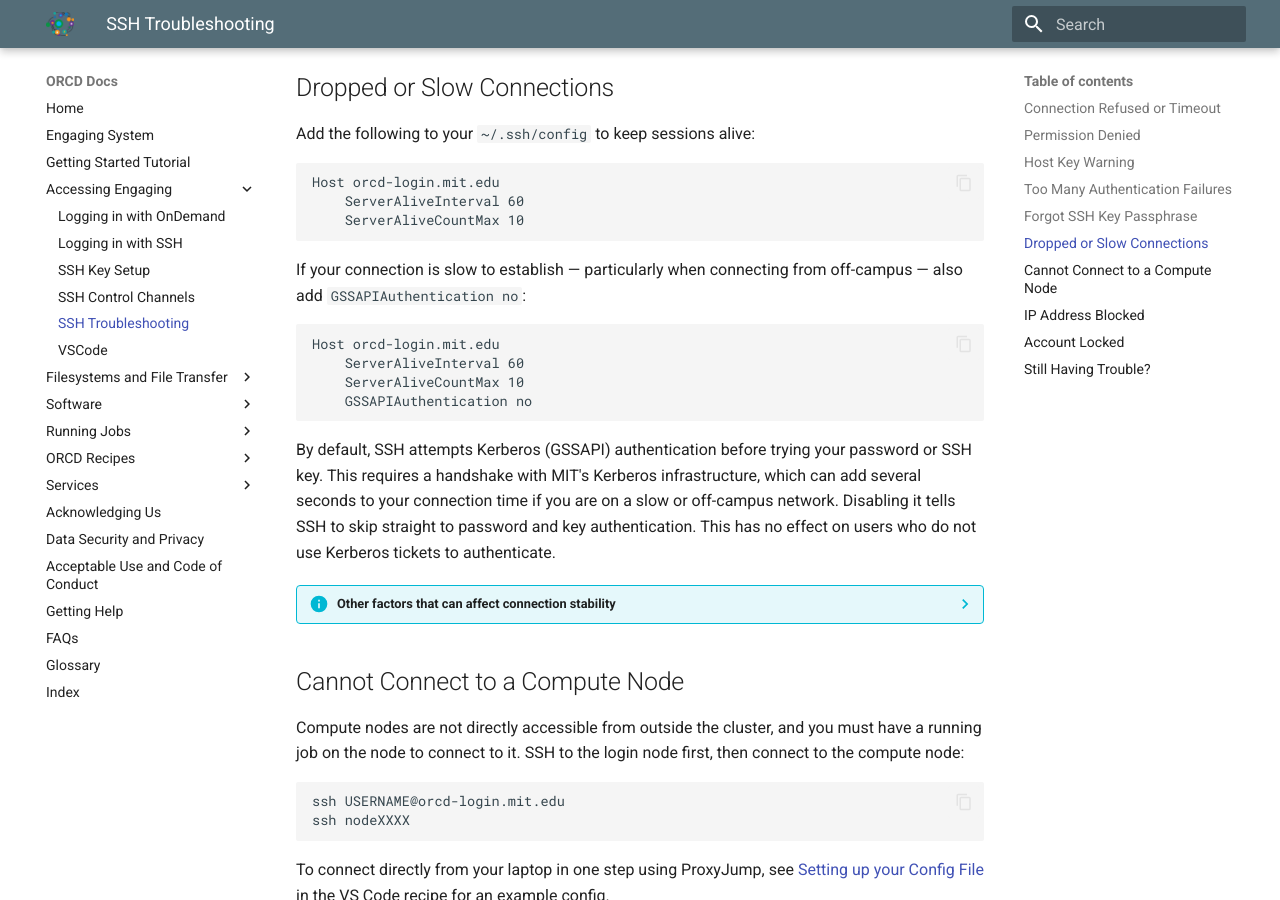
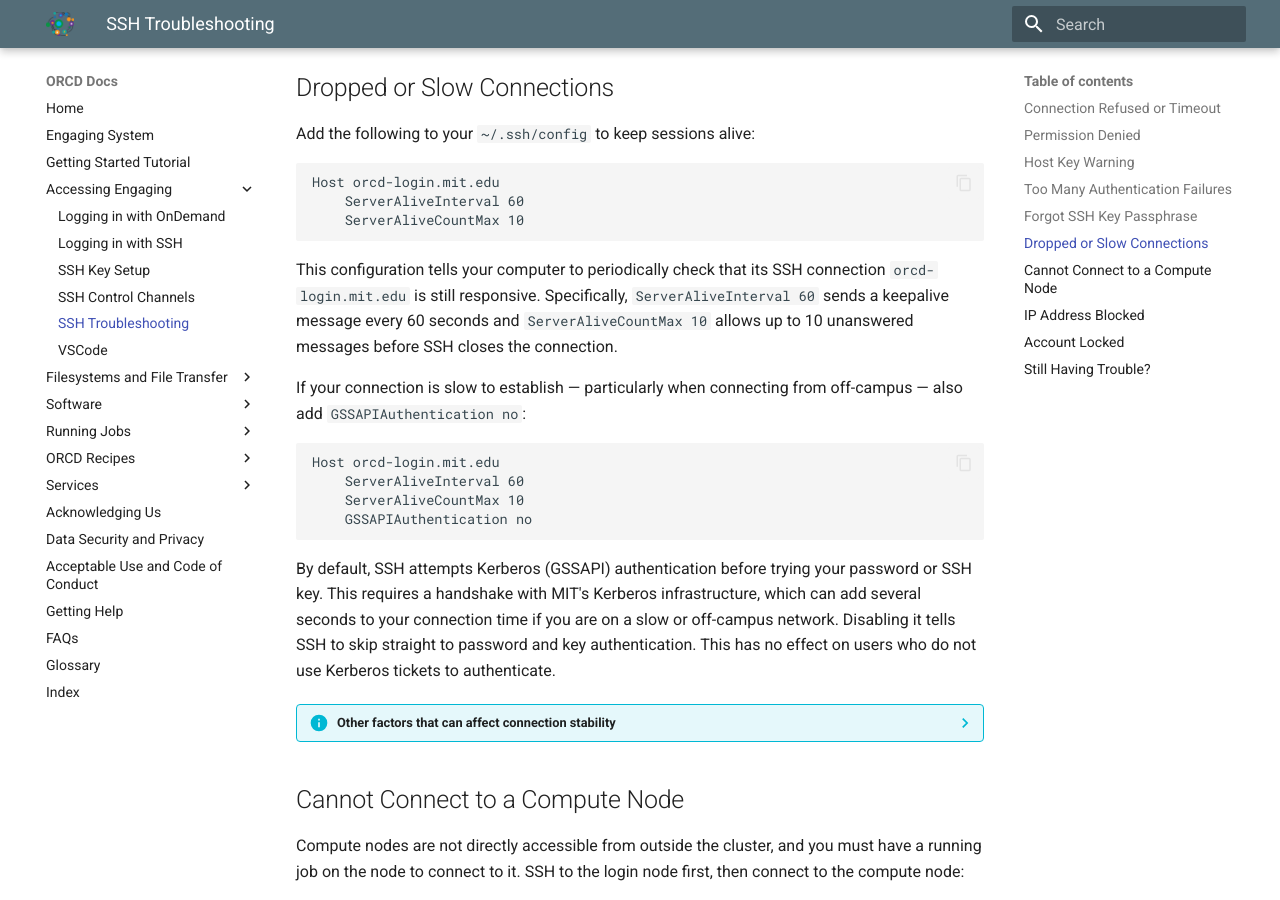
Before and after one commit to mit-orcd/orcd-docs-edit, an MkDocs documentation site: the page built from docs/accessing-orcd/ssh-troubleshooting.md, in a window 1280 px wide and 900 px high, scrolled down 1712 px. Built offline with MkDocs 1.6.1 and Material for MkDocs 9.7.7, drawn with Linux system fonts in a browser that asks for light colours.

Commit message:
Clarify SSH keep-alive settings

````diff
--- a/docs/accessing-orcd/ssh-troubleshooting.md
+++ b/docs/accessing-orcd/ssh-troubleshooting.md
@@ -72,6 +72,8 @@
     ServerAliveCountMax 10
 ```
 
+This configuration tells your computer to periodically check that its SSH connection `orcd-login.mit.edu` is still responsive. Specifically, `ServerAliveInterval 60` sends a keepalive message every 60 seconds and `ServerAliveCountMax 10` allows up to 10 unanswered messages before SSH closes the connection.
+
 If your connection is slow to establish — particularly when connecting from off-campus — also add `GSSAPIAuthentication no`:
 ```
 Host orcd-login.mit.edu
````
